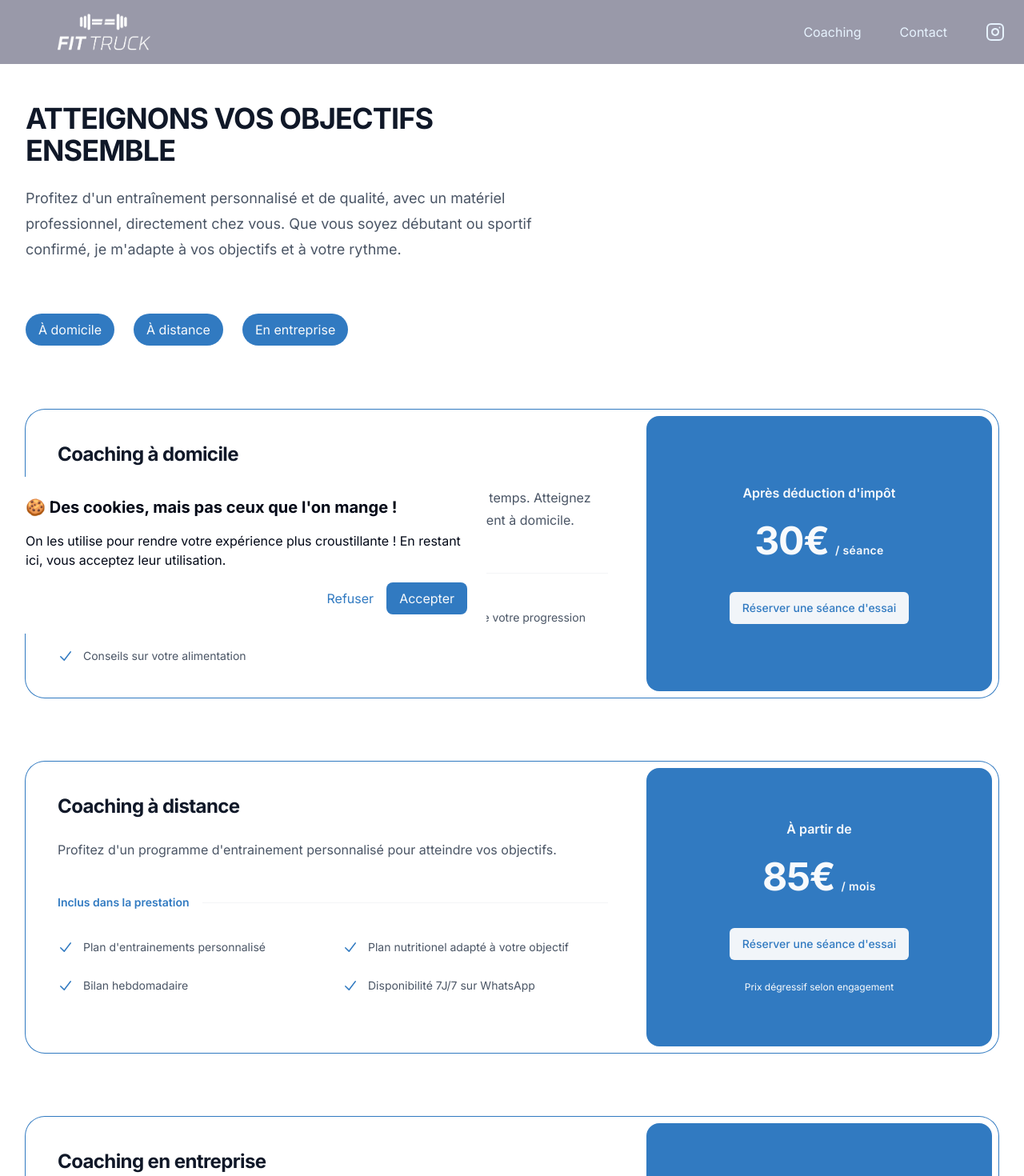
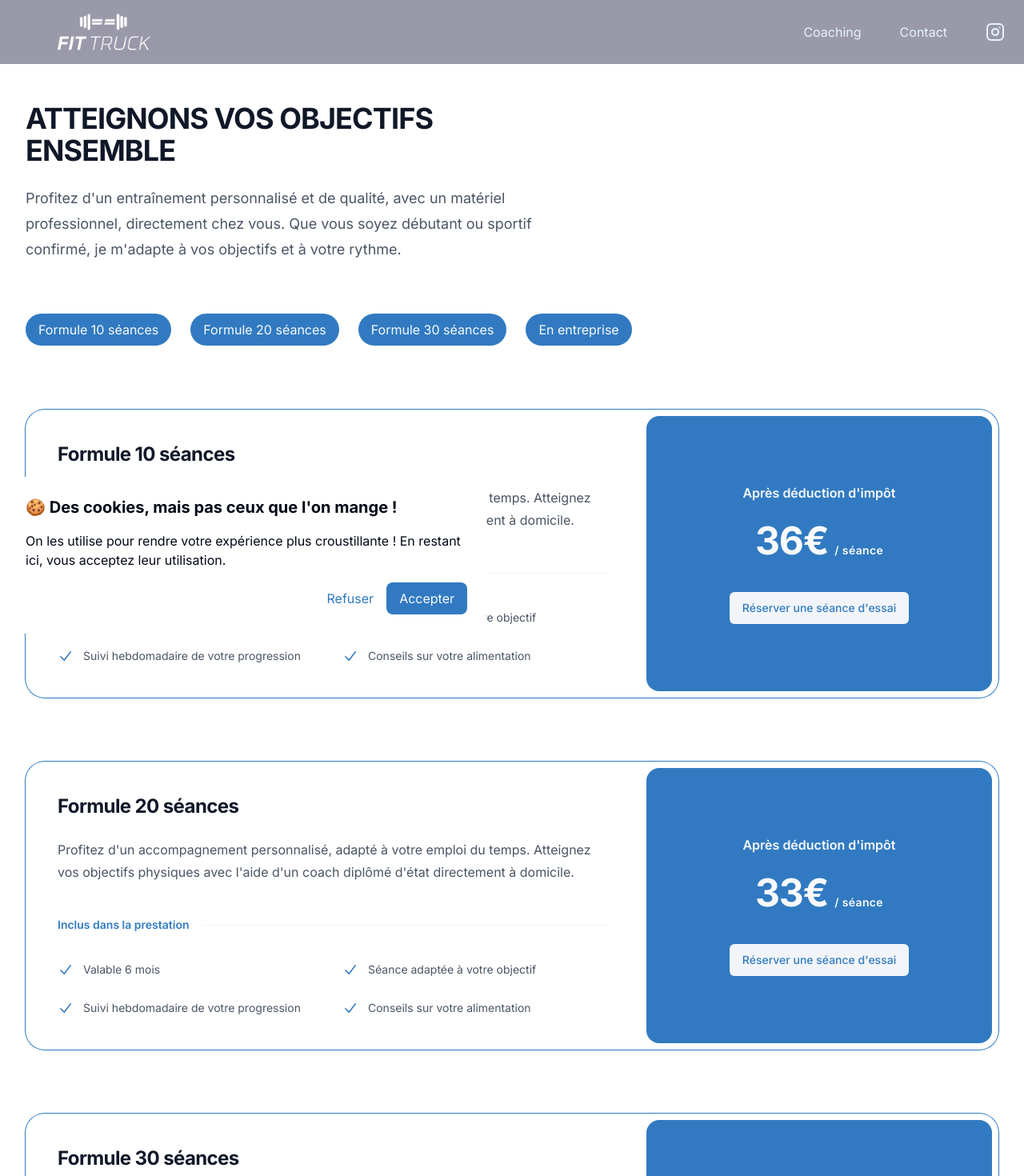
Before and after one commit to fernan-x/killian-coaching, a Next.js app: page /coaching in a window 1280 px wide. Shown: the top 1470 px of the page at 80% size. Built offline with nearby package versions, Linux system fonts and the light colour scheme.

Commit message:
feat: edit coaching page [#156]

```diff
--- a/app/coaching/page.tsx
+++ b/app/coaching/page.tsx
@@ -1,5 +1,14 @@
 import PricingCard from "@/components/common/pricing-card/pricing-card";
 import Link from "next/link";
+import React from "react";
+
+export const LinkToBlock: React.FC<React.PropsWithChildren<{ href: string }>> = ({ href, children }) => {
+  return (
+    <Link href={href} className="bg-primary hover:bg-primary-hover text-primary-foreground px-4 py-2 rounded-full">
+      {children}
+    </Link>
+  );
+};
 
 export default function Coaching() {
   return (
@@ -11,25 +20,32 @@ export default function Coaching() {
         </div>
 
         <div className="flex flex-col md:flex-row gap-6 items-center mt-16">
-          <Link href='#domicile' className="bg-primary hover:bg-primary-hover text-primary-foreground px-4 py-2 rounded-full">
-            À domicile
-          </Link>
-          <Link href='#distance' className="bg-primary hover:bg-primary-hover text-primary-foreground px-4 py-2 rounded-full">
+          <LinkToBlock href='#10-seances'>
+            Formule 10 séances
+          </LinkToBlock>
+          <LinkToBlock href='#20-seances'>
+            Formule 20 séances
+          </LinkToBlock>
+          <LinkToBlock href='#30-seances'>
+            Formule 30 séances
+          </LinkToBlock>
+          {/* <LinkToBlock href='#distance'>
             À distance
-          </Link>
-          <Link href='#entreprise' className="bg-primary hover:bg-primary-hover text-primary-foreground px-4 py-2 rounded-full">
+          </LinkToBlock> */}
+          <LinkToBlock href='#entreprise'>
             En entreprise
-          </Link>
+          </LinkToBlock>
         </div>
 
         <PricingCard
-          anchor="domicile"
-          title="Coaching à domicile"
+          anchor="10-seances"
+          title="Formule 10 séances"
           description="Profitez d'un accompagnement personnalisé, adapté à votre emploi du temps.
           Atteignez vos objectifs physiques avec l'aide d'un coach diplômé d'état directement à domicile."
           priceTitle="Après déduction d&apos;impôt"
-          price="30€"
+          price="36€"
           features={[
+            'Valable 3 mois',
             'Séance adaptée à votre objectif',
             'Suivi hebdomadaire de votre progression',
             'Conseils sur votre alimentation',
@@ -38,6 +54,38 @@ export default function Coaching() {
           subTitle=""
         />
         <PricingCard
+          anchor="20-seances"
+          title="Formule 20 séances"
+          description="Profitez d'un accompagnement personnalisé, adapté à votre emploi du temps.
+          Atteignez vos objectifs physiques avec l'aide d'un coach diplômé d'état directement à domicile."
+          priceTitle="Après déduction d&apos;impôt"
+          price="33€"
+          features={[
+            'Valable 6 mois',
+            'Séance adaptée à votre objectif',
+            'Suivi hebdomadaire de votre progression',
+            'Conseils sur votre alimentation',
+          ]}
+          frequency='/ séance'
+          subTitle=""
+        />
+        <PricingCard
+          anchor="30-seances"
+          title="Formule 30 séances"
+          description="Profitez d'un accompagnement personnalisé, adapté à votre emploi du temps.
+          Atteignez vos objectifs physiques avec l'aide d'un coach diplômé d'état directement à domicile."
+          priceTitle="Après déduction d&apos;impôt"
+          price="30€"
+          features={[
+            'Valable 12 mois',
+            'Séance adaptée à votre objectif',
+            'Suivi hebdomadaire de votre progression',
+            'Conseils sur votre alimentation',
+          ]}
+          frequency='/ séance'
+          subTitle=""
+        />
+        {/* <PricingCard
           anchor="distance"
           title="Coaching à distance"
           description="Profitez d'un programme d'entrainement personnalisé pour atteindre vos objectifs."
@@ -51,7 +99,7 @@ export default function Coaching() {
           ]}
           frequency='/ mois'
           subTitle="Prix dégressif selon engagement"
-        />
+        /> */}
          <PricingCard
           anchor="entreprise"
           title="Coaching en entreprise"
--- a/components/section/6-pricing-section.tsx
+++ b/components/section/6-pricing-section.tsx
@@ -27,11 +27,11 @@ const PricingSection = () => {
             price='30€'
             frequency='/ séance'
         />
-        <HomePagePricingCard
+        {/* <HomePagePricingCard
             title='Coaching en entreprise'
             price='Sur&nbsp;devis'
             fixedPrice
-        />
+        /> */}
     </div>
   </Container>;
 };
```
